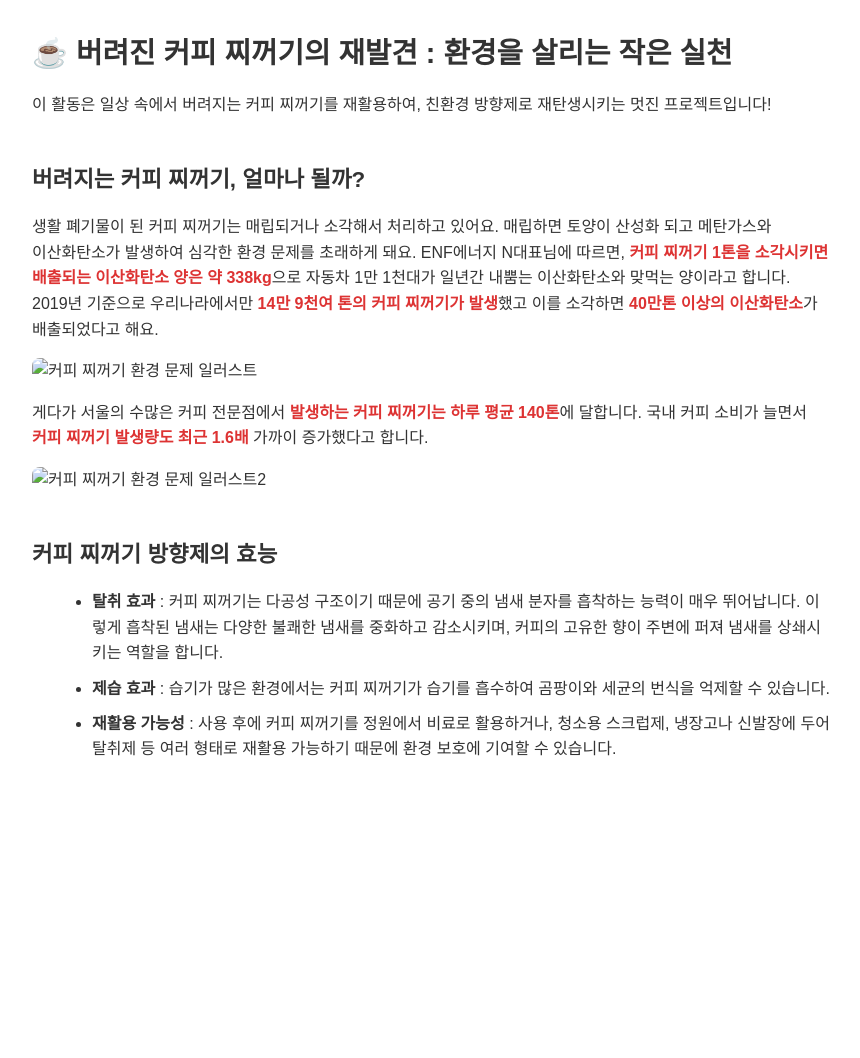
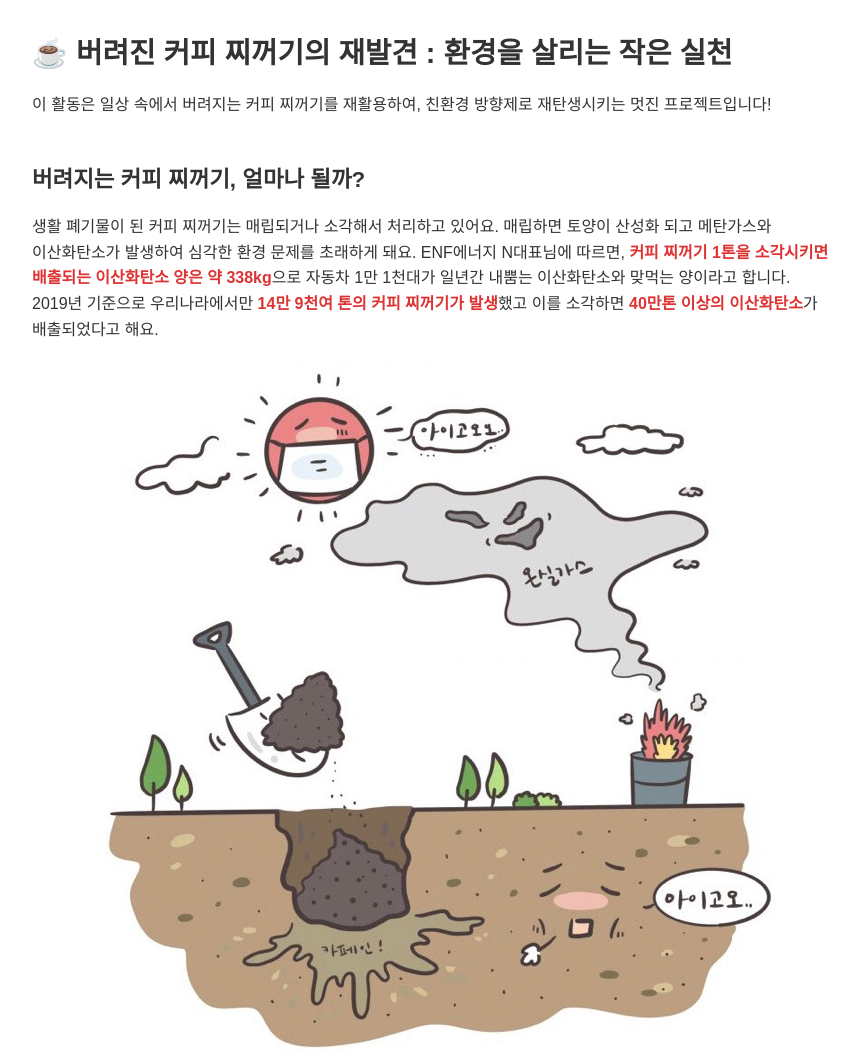
Before and after one commit to guinea-pig814/NextGen, a plain HTML site: page index.html in a window 1280 px wide. Shown: the top 1058 px of the page, without its empty margins (208-1068 px from the left). Before the commit the page ends 800 px from the top, so only its background shows below. Drawn offline with Linux system fonts and the light colour scheme.

Commit message:
Update index.html

```diff
--- a/index.html
+++ b/index.html
@@ -63,11 +63,11 @@
     <h2>버려지는 커피 찌꺼기, 얼마나 될까?</h2>
     <p>생활 폐기물이 된 커피 찌꺼기는 매립되거나 소각해서 처리하고 있어요. 매립하면 토양이 산성화 되고 메탄가스와 이산화탄소가 발생하여 심각한 환경 문제를 초래하게 돼요. ENF에너지 N대표님에 따르면, <span class="highlight">커피 찌꺼기 1톤을 소각시키면 배출되는 이산화탄소 양은 약 338kg</span>으로 자동차 1만 1천대가 일년간 내뿜는 이산화탄소와 맞먹는 양이라고 합니다. 2019년 기준으로 우리나라에서만 <span class="highlight">14만 9천여 톤의 커피 찌꺼기가 발생</span>했고 이를 소각하면 <span class="highlight">40만톤 이상의 이산화탄소</span>가 배출되었다고 해요.</p>
 
-    <img src="images.png" alt="커피 찌꺼기 환경 문제 일러스트" />
+    <img src="image.png" alt="커피 찌꺼기 환경 문제 일러스트" />
 
     <p>게다가 서울의 수많은 커피 전문점에서 <span class="highlight">발생하는 커피 찌꺼기는 하루 평균 140톤</span>에 달합니다. 국내 커피 소비가 늘면서 <span class="highlight">커피 찌꺼기 발생량도 최근 1.6배</span> 가까이 증가했다고 합니다.</p>
 
-    <img src="images(1).png" alt="커피 찌꺼기 환경 문제 일러스트2" />
+    <img src="image(1).png" alt="커피 찌꺼기 환경 문제 일러스트2" />
 
     <h2>커피 찌꺼기 방향제의 효능</h2>
     <ul>
```
